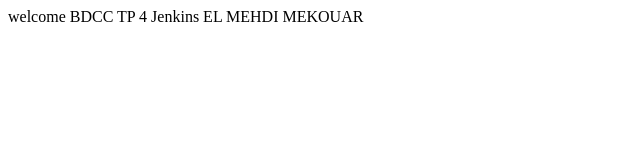
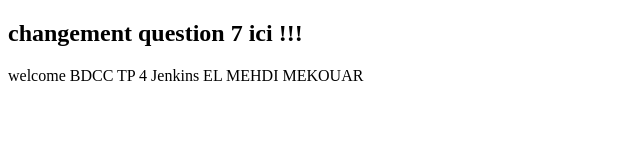
Before and after one commit to mekouar-mehdi/TP4_Devops_Jenkins, a plain HTML site: page index.html in a window 1280 px wide. Shown: the whole page, without its empty margins (0-640 px from the left). Drawn offline with Linux system fonts and the light colour scheme.

Commit message:
tp4 index changed

```diff
--- a/index.html
+++ b/index.html
@@ -5,7 +5,7 @@
 <title>TP4</title>
 </head>
 <body>
-
+<h2>changement question 7 ici !!!</h2>
 welcome BDCC TP 4 Jenkins
 EL MEHDI MEKOUAR
 
```
